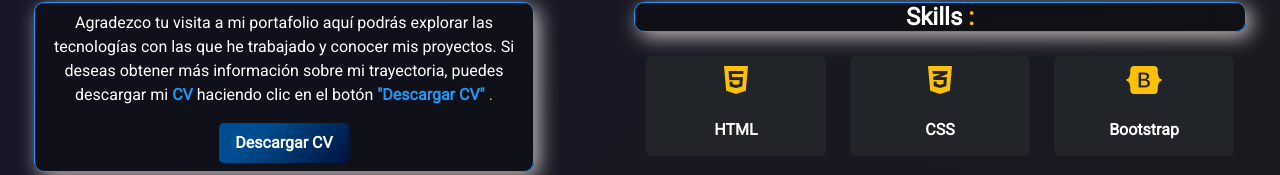
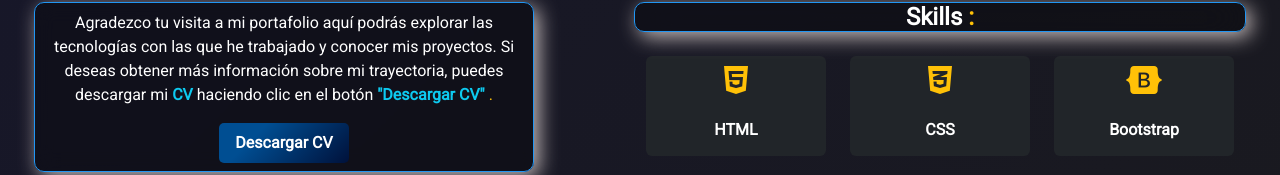
Before and after one commit to hector1489/kaimanProject, a React (Vite) app: page / in a window 1280 px wide. Shown: the part 1302-1477 px from the top of the page. Built offline with nearby package versions, Linux system fonts and the light colour scheme.

Commit message:
[fix] color-info

```diff
--- a/src/components/Description/Description.jsx
+++ b/src/components/Description/Description.jsx
@@ -24,8 +24,8 @@ const Description = () => {
           <p className="text-white ">
             Agradezco tu visita a mi portafolio aquí podrás explorar
             las tecnologías con las que he trabajado y conocer mis  proyectos.
-            Si deseas obtener más información sobre mi trayectoria, puedes descargar mi <span className="text-color-uno fw-bold">CV</span> haciendo
-            clic en el botón <span className="text-color-uno fw-bold">"Descargar CV"</span> <span className="text-warning">.</span>
+            Si deseas obtener más información sobre mi trayectoria, puedes descargar mi <span className="text-info fw-bold">CV</span> haciendo
+            clic en el botón <span className="text-info fw-bold">"Descargar CV"</span> <span className="text-warning">.</span>
           </p>
           <a href={cvFilePath} download="Hector_Gonzalez_CV.pdf">
             <button className="btn css-button-gradient--5 fw-bold">Descargar CV</button>
```
